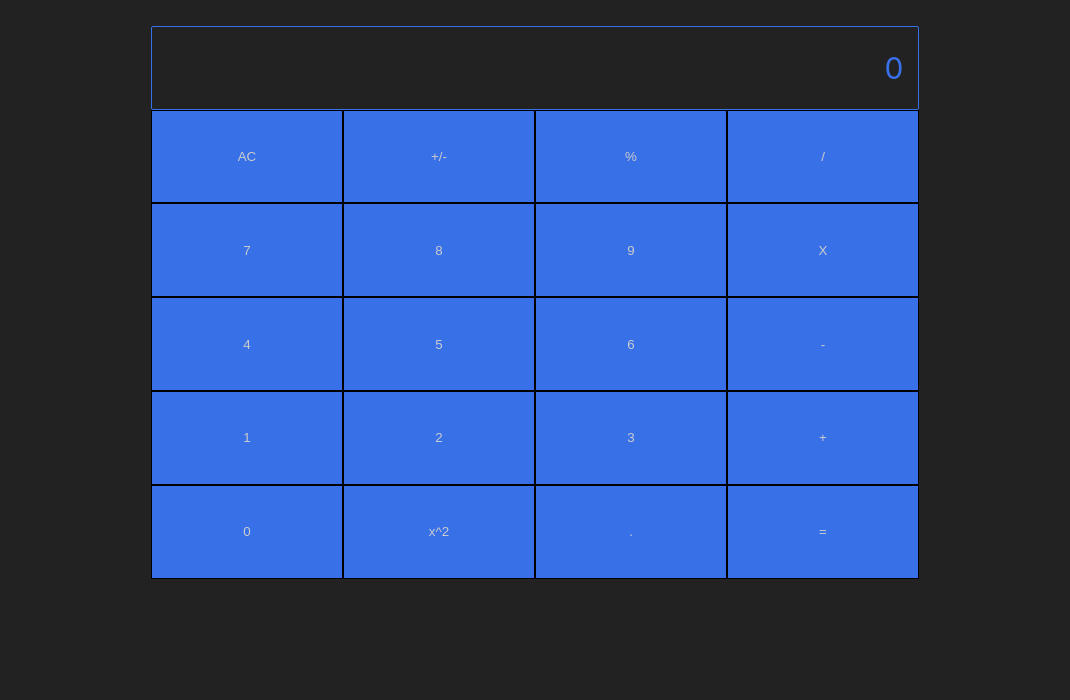
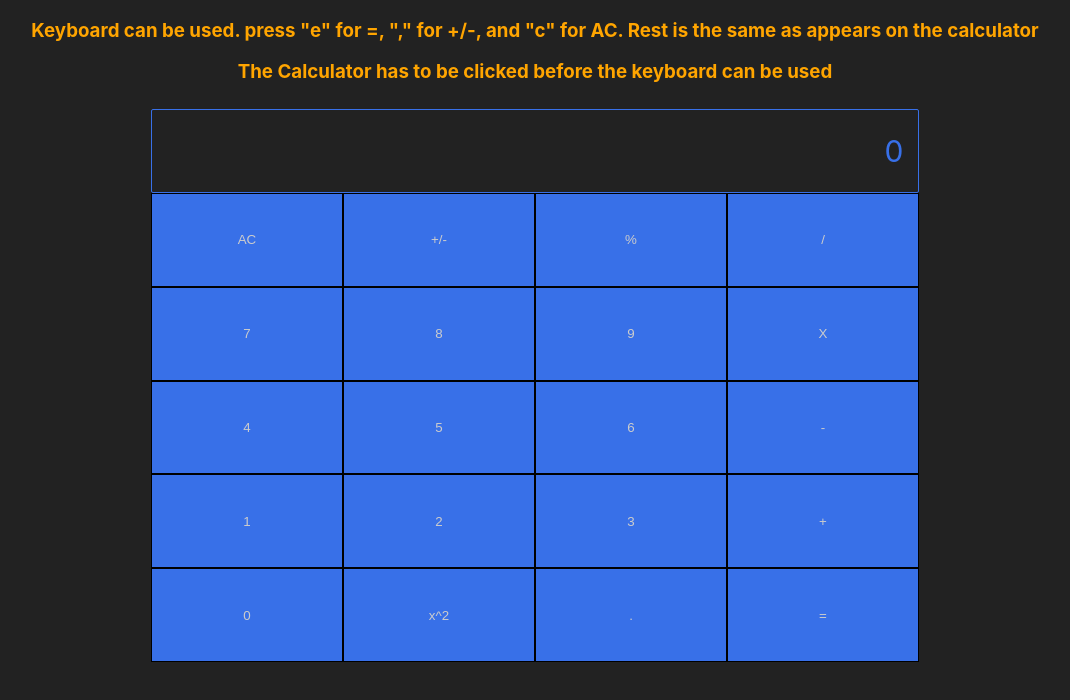
Before and after one commit to KeeganCK/reactCalculator, a React (Create React App) app in the folder react-calculator/: page / in a window 1280 px wide. Shown: the top 700 px of the page, without its empty margins (105-1175 px from the left). Built offline with nearby package versions, Linux system fonts and the light colour scheme.

Commit message:
added keyboard functionality

```diff
--- a/react-calculator/src/App.js
+++ b/react-calculator/src/App.js
@@ -12,6 +12,40 @@ const App = () => {
         operation: ""
     });
 
+    //allows the use of key presses
+    const keyHandler = (e) => {
+        let key = e.key;
+        if(key === '0' || key === '1' || key === '2' || key === '3' || key === '4' || key === '5'
+            || key === '6' || key === '7' || key === '8' ||key === '9' || key === '.'){
+            clicked(key);
+        }
+        else if(key === '+'){
+            add();
+        }
+        else if(key === '-'){
+            sub();
+        }
+        else if(key === 'x'){
+            multi();
+        }
+        else if(key === '/'){
+            div();
+        }
+        else if(key === '%'){
+            mod();
+        }
+        else if(key === 'e'){
+            equals();
+        }
+        else if(key === 'c'){
+            reset();
+        }
+        else if(key === ','){
+            negOne();
+        }
+    }
+
+    //Set the operation to add and get answer to equal value
     const add = () => {
         let answer = calcState.answer;
         let value = calcState.value;
@@ -25,6 +59,7 @@ const App = () => {
         });
     }
 
+    //Set the operation to sub and get answer to equal value
     const sub = () => {
         let answer = calcState.answer;
         let value = calcState.value;
@@ -38,6 +73,7 @@ const App = () => {
         });
     }
 
+    //Set the operation to multi and get answer to equal value
     const multi = () => {
         let answer = calcState.answer;
         let value = calcState.value;
@@ -51,6 +87,7 @@ const App = () => {
         });
     }
 
+    //Set the operation to div and get answer to equal value
     const div = () => {
         let answer = calcState.answer;
         let value = calcState.value;
@@ -64,6 +101,7 @@ const App = () => {
         });
     }
 
+    //Set the operation to mod and get answer to equal value
     const mod = () => {
         let answer = calcState.answer;
         let value = calcState.value;
@@ -77,6 +115,7 @@ const App = () => {
         });
     }
 
+    //Carry out the square operation and set operation to square
     const square = () => {
         let answer = calcState.answer;
         let value = calcState.value;
@@ -90,18 +129,36 @@ const App = () => {
         });
     }
 
-
+    //Makes the number negative or a negative number positive (bug here)
     const negOne = () => {
         calcState.display = calcState.display * -1;
         setCalc({
             value: calcState.display,
             answer: calcState.answer,
             display: calcState.display,
+            realValue: calcState.realValue,
             operation: calcState.operation
         })
     }
 
+    //getting the value from the event or from key press
     const clicked = (event) => {
+        let key = event;
+        if(key === '0' || key === '1' || key === '2' || key === '3' || key === '4' || key === '5'
+            || key === '6' || key === '7' || key === '8' ||key === '9' || key === '.'){
+                let newValue = event;
+                let realValue = calcState.realValue;
+                realValue = realValue.concat(newValue);
+                let actualValue = parseFloat(realValue);
+                setCalc({
+                    value: actualValue,
+                    answer: calcState.answer,
+                    display: actualValue,
+                    realValue: realValue,
+                    operation: calcState.operation
+                });
+        }
+        else{
             let newValue = event.target.value;
             if(parseFloat(newValue) >= 0 || parseFloat(newValue) <= 9 || newValue === '.'){
                 let realValue = calcState.realValue;
@@ -115,9 +172,10 @@ const App = () => {
                     operation: calcState.operation
                 });
             }
-
+        }
     }
 
+    //resets all values
     const reset = () => {
         setCalc({
             value: 0,
@@ -128,6 +186,7 @@ const App = () => {
         })
     }
 
+    // does the operation calcState.operation is set to
     const equals = () => {
         if(calcState.operation === "plus") {
             let answer = calcState.answer;
@@ -150,7 +209,7 @@ const App = () => {
                 answer: answer,
                 display: answer,
                 realValue: '',
-                operation: "sub"
+                operation: ""
             });
         }
         else if(calcState.operation === "multi") {
@@ -217,7 +276,9 @@ const App = () => {
     }
 
   return (
-    <div className="App">
+    <div className="App" onKeyPress={keyHandler}>
+        <h3>Keyboard can be used. press "e" for =, "," for +/-, and "c" for AC. Rest is the same as appears on the calculator</h3>
+        <h3>The Calculator has to be clicked before the keyboard can be used</h3>
         <Calculator
             number={calcState.display}
             add={add}
--- a/react-calculator/src/Components/Calculator/Calculator.js
+++ b/react-calculator/src/Components/Calculator/Calculator.js
@@ -19,8 +19,8 @@ const calculator = props => {
 			</div>
 			<div className="rowC">
 				<Button value={7} clicked={props.normal}/>
-				<Button value={8} clicked={props.normal}/>
-				<Button value={9} clicked={props.normal}/>
+				<Button value={8} clicked={props.normal} />
+				<Button value={9} clicked={props.normal} />
 				<Button value="X" clicked={props.mul}/>
 			</div>
 			<div className="rowC">
```
Lines whose indentation alone changed are shown as unchanged.
